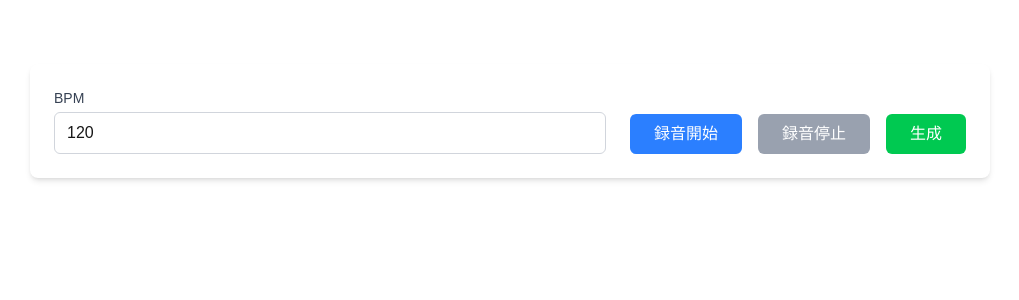
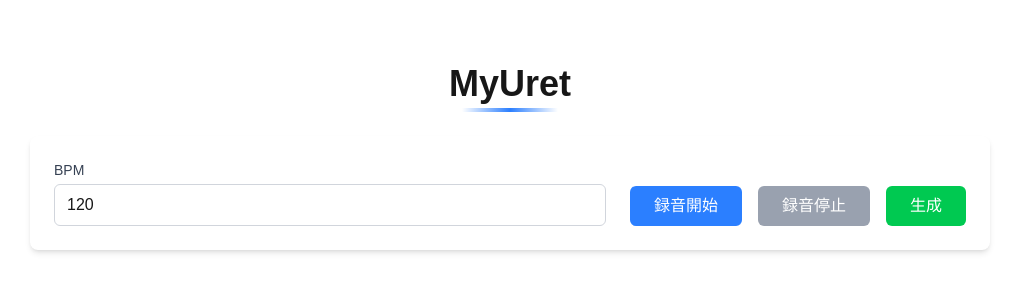
Before and after one commit to take-cantik/code-generator, a Next.js app in the folder client/: page / in a window 1280 px wide. Shown: the top 300 px of the page, without its empty margins (130-1149 px from the left). Built offline with nearby package versions, Linux system fonts and the light colour scheme.

Commit message:
:sparkles: アプリタイトルの追加

```diff
--- a/client/app/page.tsx
+++ b/client/app/page.tsx
@@ -3,6 +3,10 @@ import GenerateForm from "./components/GenerateForm";
 export default function Home() {
   return (
     <main className="max-w-screen-lg w-full max-h-screen mx-auto px-8 py-16">
+      <div className="relative">
+        <h1 className="text-4xl font-bold text-center mb-8">MyUret</h1>
+        <div className="absolute -bottom-2 left-1/2 transform -translate-x-1/2 w-24 h-1 bg-gradient-to-r from-transparent via-blue-500 to-transparent"></div>
+      </div>
       <GenerateForm />
     </main>
   );
```
